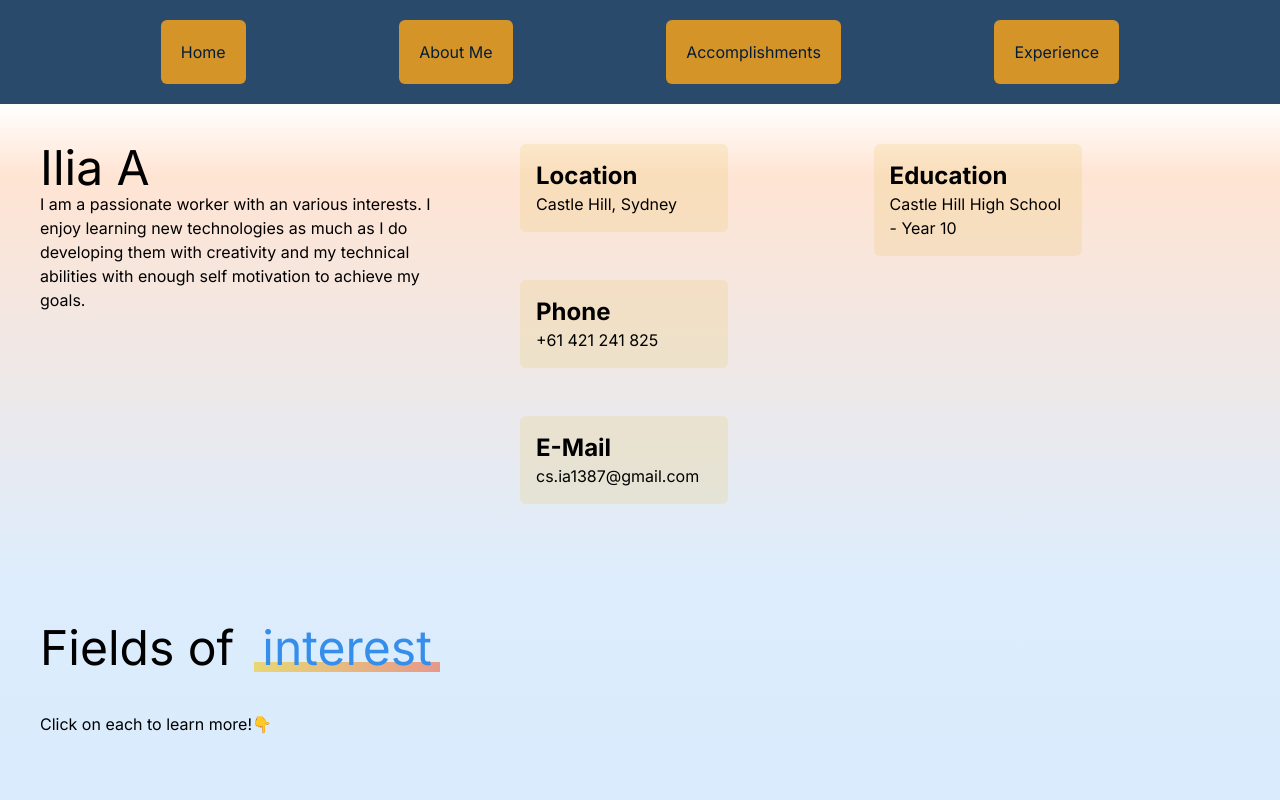
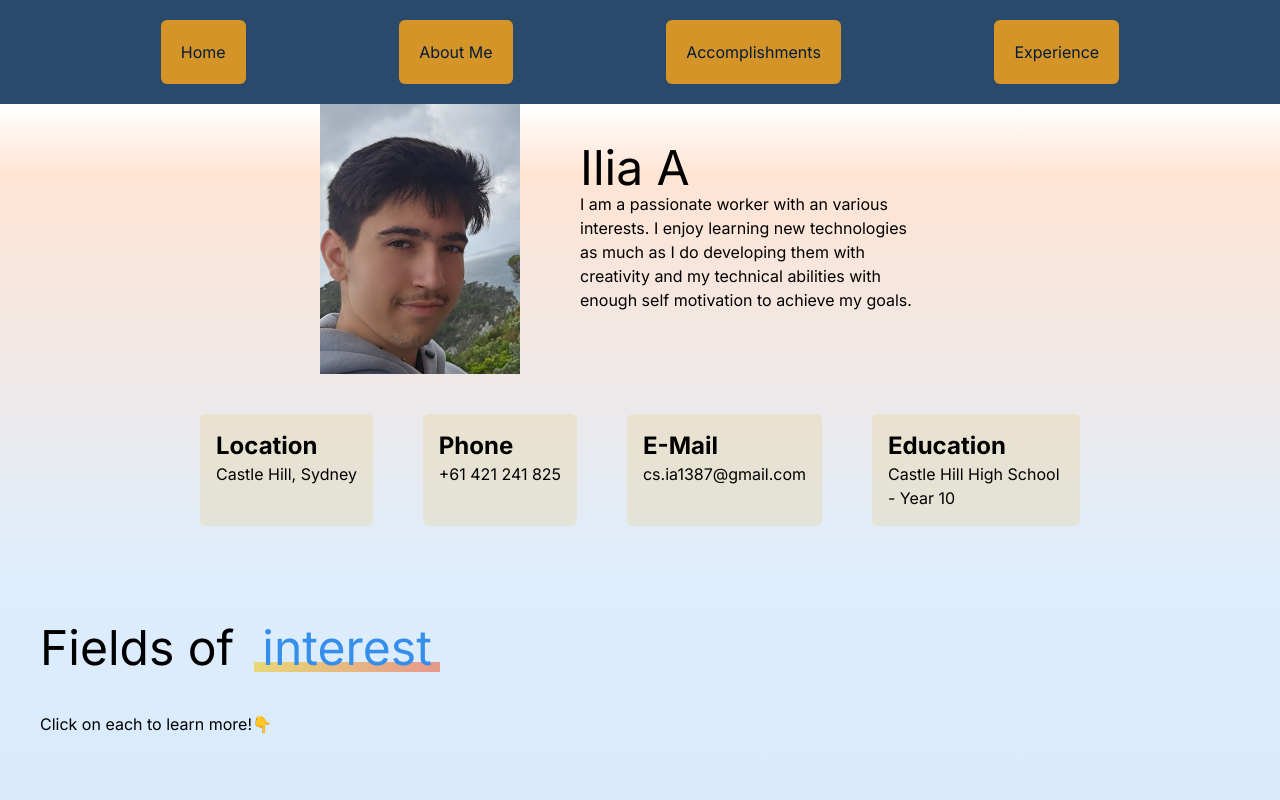
Before and after one commit to ilia-a3/portone, a Next.js app in the folder portone/: page / in a window 1280 px wide. Shown: the top 800 px of the page. Built offline with nearby package versions, Linux system fonts and the light colour scheme.

Commit message:
scaled properly

```diff
--- a/portone/app/page.tsx
+++ b/portone/app/page.tsx
@@ -27,21 +27,29 @@ const details: { title: string; desc: string }[] = [
 export default function Home() {
   return (
     <>
-      <section className="bg-gr-front-two h-[40rem] sm:h-[30rem] flex md:flex-row flex-col">
-        <div className="p-10 w-100% md:max-w-110">
-          <h1 className="text-5xl">Ilia A</h1>
-          <p>
-            I am a passionate worker with an various interests. I enjoy learning
-            new technologies as much as I do developing them with creativity and
-            my technical abilities with enough self motivation to achieve my
-            goals.
-            {/* I have worked making websites for small companies
+      <section className="bg-gr-front-two h-[42rem] sm:h-[30rem]">
+        <div className="flex md:flex-row w-100% md:max-w-[40rem] flex-col ml-auto mr-auto">
+          <img
+            src="/selfie.jpg"
+            alt="me"
+            className="hidden md:block mr-5"
+            width="200px"
+          />
+          <div className="p-10">
+            <h1 className="text-5xl">Ilia A</h1>
+            <p>
+              I am a passionate worker with an various interests. I enjoy
+              learning new technologies as much as I do developing them with
+              creativity and my technical abilities with enough self motivation
+              to achieve my goals.
+              {/* I have worked making websites for small companies
             and offered internships for startups. Learning from online sites
             such as Udemy and over 3 years experiecne, I have learnt all the
             skills needed to develop the next full stack application. */}
-          </p>
+            </p>
+          </div>
         </div>
-        <div className="p-10 w-100% md:max-w-200 flex md:flex-col flex-row justify-between flex-wrap">
+        <div className="mr-auto p-10 w-100% md:max-w-[60rem] flex flex-row justify-between flex-wrap ml-auto">
           {details.map((d) => (
             <div
               key={d.title}
```
Also changed, not shown: portone/public/selfie.jpg (added).
